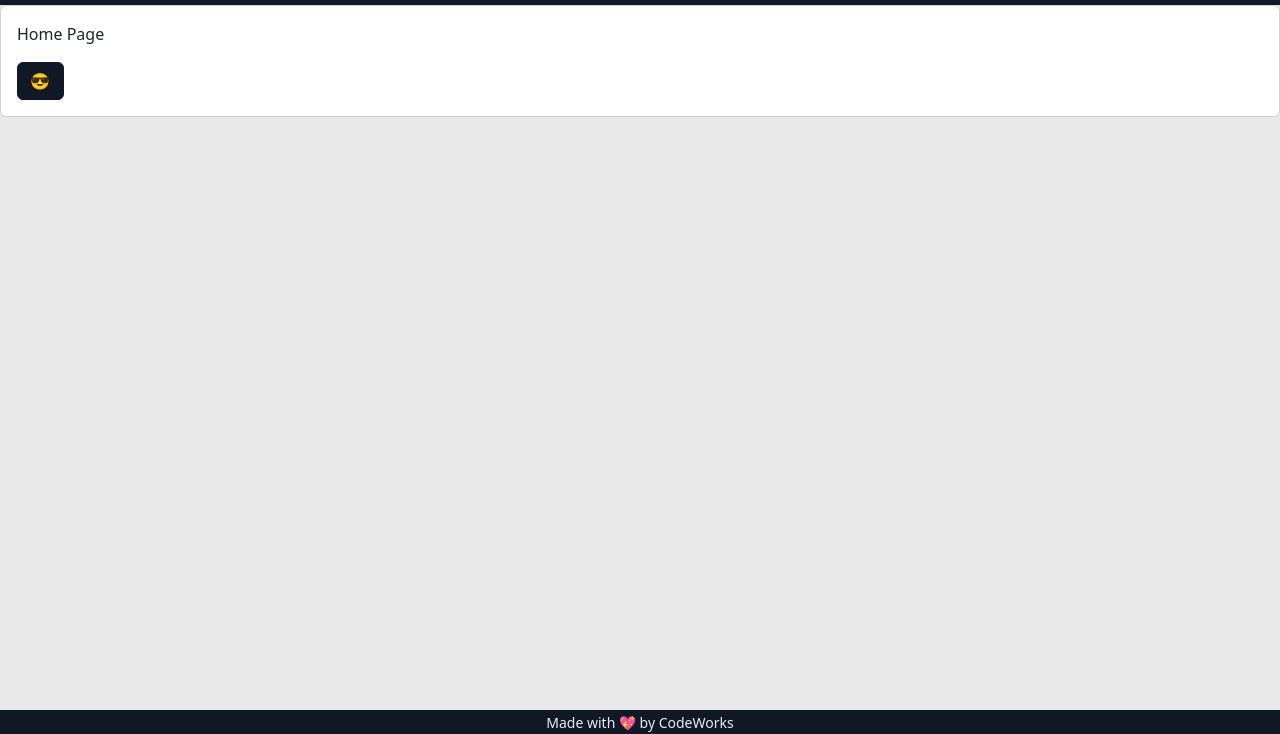
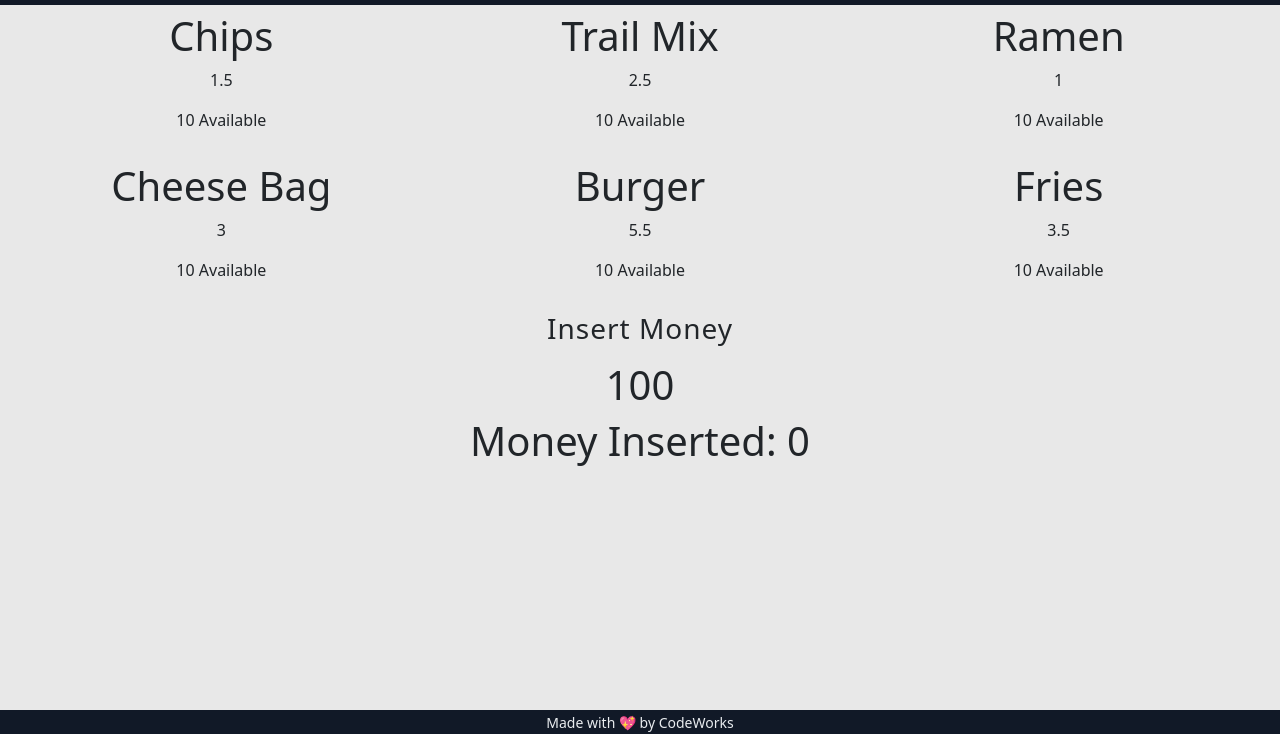
Before and after one commit to everettsmith928/vendor, a website with bundled scripts: page index.html in a window 1280 px wide. Shown: the part 66-800 px from the top of the page. Built offline with nearby package versions, Linux system fonts and the light colour scheme; a script that the page names is missing.

Commit message:
update vendor

```diff
--- a/app/AppState.js
+++ b/app/AppState.js
@@ -1,9 +1,24 @@
+import { Snack } from "./models/Snacks.js"
 import { Value } from "./models/Value.js"
 import { EventEmitter } from "./utils/EventEmitter.js"
 import { isValidProp } from "./utils/isValidProp.js"
 import { loadState } from "./utils/Store.js"
+class ObservableAppState extends EventEmitter {
+  snacks = [
+    new Snack({ name: 'Chips', price: 1.50, image: '' }),
+    new Snack({ name: 'Trail Mix', price: 2.50, image: '' }),
+    new Snack({ name: 'Ramen', price: 1.00, image: '' }),
+    new Snack({ name: 'Cheese Bag', price: 3.00, image: '' }),
+    new Snack({ name: 'Burger', price: 5.50, image: '' }),
+    new Snack({ name: 'Fries', price: 3.50, image: '' })
+  ]
+  //** @type {Snack[]} */
+  purchasedSnacks = []
+  yourMoney = 100
 
-class ObservableAppState extends EventEmitter {
+  moneyInserted = 0
+
+
   page = ''
 
   /** @type {import('./models/Value.js').Value[]} */
--- /dev/null
+++ b/app/controllers/SnackController.js
@@ -0,0 +1,57 @@
+import { AppState } from "../AppState.js"
+import { snackService } from "../services/SnackService.js"
+import { setHTML, setText } from "../utils/Writer.js"
+
+export class SnackController {
+
+  constructor() {
+    console.log('lets draw some snacks')
+    this.drawSnacks()
+    this.drawMoney()
+    AppState.on('yourMoney', this.drawMoney)
+    AppState.on('purchasedSnacks', this.drawSnacks)
+  }
+
+
+  drawSnacks() {
+    const snacks = AppState.snacks
+    let listContent = ''
+    snacks.forEach(snack => { listContent += snack.snackListTemplate })
+    const purchasedSnacks = AppState.purchasedSnacks
+    console.log(purchasedSnacks)
+    let purchasedContent = ''
+    purchasedSnacks.forEach(snack => { purchasedContent += snack.purchasedSnackListTemplate })
+    setHTML('vendor-items', listContent)
+    setHTML('purchased-snacks', purchasedContent)
+    console.log('Setting the Content')
+  }
+
+  drawMoney() {
+    const money = AppState.yourMoney
+    setText('your-money', money)
+    setText('money-inserted', 'Money Inserted: ' + AppState.moneyInserted)
+  }
+
+  insertMoney() {
+    snackService.insertMoney()
+
+  }
+
+  spendMoney(boughtSnack) {
+    let selectedSnack = AppState.snacks.find(snack => snack.name == boughtSnack)
+    if (AppState.moneyInserted >= selectedSnack.price) {
+      selectedSnack.quantity--
+      AppState.moneyInserted -= selectedSnack.price
+      AppState.purchasedSnacks.push(selectedSnack)
+      console.log(AppState.purchasedSnacks)
+      // this.drawMoney()
+      AppState.emit('yourMoney')
+      AppState.emit('purchasedSnacks')
+
+    } else {
+      window.alert('You need to insert more money!')
+    }
+    // this.drawSnacks()
+
+  }
+}
--- /dev/null
+++ b/app/models/Snacks.js
@@ -0,0 +1,18 @@
+export class Snack {
+  constructor(data) {
+    this.name = data.name
+    this.price = data.price
+    this.image = data.image
+    this.quantity = 10
+  }
+
+  get snackListTemplate() {
+    return `<div onclick="app.SnackController.spendMoney('${this.name}')" type="button"class="col-4 btn"><h1>${this.name}</h1><p>${this.price}</p><p>${this.quantity} Available</p>
+    </div>`
+  }
+
+  get purchasedSnackListTemplate() {
+    return `<div class="col-2 border"><h1>${this.name}</h1><p>Eat ME!</p>
+    </div>`
+  }
+}
--- a/app/router.js
+++ b/app/router.js
@@ -1,5 +1,6 @@
 import { AboutController } from "./controllers/AboutController.js";
 import { HomeController } from "./controllers/HomeController.js";
+import { SnackController } from "./controllers/SnackController.js";
 import { ValuesController } from "./controllers/ValuesController.js";
 import { AboutView } from "./views/AboutView.js";
 
@@ -7,13 +8,15 @@ import { AboutView } from "./views/AboutView.js";
 export const router = [
   {
     path: '',
-    controller: HomeController,
+    controller: [HomeController, SnackController],
     view: /*html*/`
-    <div class="card">
-      <div class="card-body">
-        <p>Home Page</p>
-        <button class="btn btn-dark" onclick="app.HomeController.testButton()">😎</button>
-      </div>
+    <div class="container-fluid">
+    <section class="row" id="vendor-items">
+    <div>Something</div>
+    </section>
+    <section class="row">
+    <button class="btn" onclick="app.SnackController.insertMoney()"><h3>Insert Money</h3></button>
+    </section>
     </div>
     `
   },
--- /dev/null
+++ b/app/services/SnackService.js
@@ -0,0 +1,15 @@
+import { AppState } from "../AppState.js"
+
+
+
+class SnackService {
+  constructor() {
+
+  }
+  insertMoney() {
+    AppState.yourMoney -= .25
+    AppState.moneyInserted += .25
+  }
+
+}
+export const snackService = new SnackService
--- a/index.html
+++ b/index.html
@@ -38,7 +38,19 @@
   </header>
 
   <!-- SECTION -->
-  <main id="router-view">
+  <main class="container-fluid">
+    <div id="router-view">
+
+    </div>
+    <section class="row">
+      <div class="col-12 text-center">
+        <h1 id="your-money">Your Total Money: xx</h1>
+        <h1 id="money-inserted">Money Inserted</h1>
+      </div>
+
+    </section>
+    <section class="row" id="purchased-snacks"></section>
+
     <!-- PRIMARY VIEWPORT -->
   </main>
 
```
